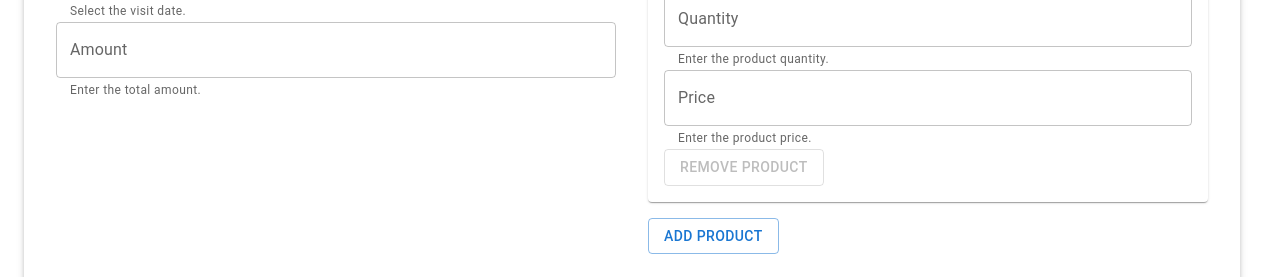
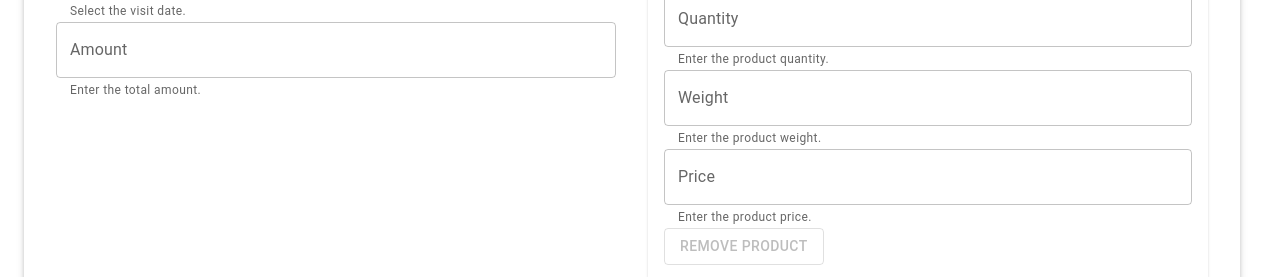
Before and after one commit to trendingvillain/DRM-FRONTEND, a React (Vite) app: page /buyer-records in a window 1280 px wide. Shown: the part 258-535 px from the top of the page. Built offline with nearby package versions, Linux system fonts and the light colour scheme; no server answers.

Commit message:
Update BuyerRecordForm.tsx

```diff
--- a/src/components/BuyerRecordForm.tsx
+++ b/src/components/BuyerRecordForm.tsx
@@ -1,4 +1,4 @@
-import  { useState, useEffect } from 'react';
+import { useState, useEffect } from 'react';
 import axios from 'axios';
 import {
   Container,
@@ -40,10 +40,13 @@ const BuyerRecordForm: React.FC = () => {
   const [selectedBuyer, setSelectedBuyer] = useState<any>(null);
   const [visitDate, setVisitDate] = useState<string>('');
   const [amount, setAmount] = useState<number>(0);
-  const [varients, setVarients] = useState<{ productName: number; quantity: number; price: number }[]>([
-    { productName: 1, quantity: 0, price: 0 },
-  ]);
-  const [alert, setAlert] = useState<{ type: 'success' | 'error' | null; message: string }>({ type: null, message: '' });
+  const [varients, setVarients] = useState<
+    { productName: number; quantity: number; price: number; weight: number }[]
+  >([{ productName: 1, quantity: 0, price: 0, weight: 0 }]);
+  const [alert, setAlert] = useState<{ type: 'success' | 'error' | null; message: string }>({
+    type: null,
+    message: '',
+  });
 
   useEffect(() => {
     const fetchBuyers = async () => {
@@ -57,11 +60,11 @@ const BuyerRecordForm: React.FC = () => {
     fetchBuyers();
   }, []);
 
-const handleBuyerChange = (event: SelectChangeEvent<any>) => {
-  const buyerId = event.target.value;
-  const selected = buyers.find((buyer) => buyer.id === buyerId);
-  setSelectedBuyer(selected || null);
-};
+  const handleBuyerChange = (event: SelectChangeEvent<any>) => {
+    const buyerId = event.target.value;
+    const selected = buyers.find((buyer) => buyer.id === buyerId);
+    setSelectedBuyer(selected || null);
+  };
 
   const handleVarientChange = (index: number, field: string, value: any) => {
     const updatedVarients = [...varients];
@@ -70,7 +73,7 @@ const handleBuyerChange = (event: SelectChangeEvent<any>) => {
   };
 
   const addVarient = () => {
-    setVarients([...varients, { productName: 1, quantity: 0, price: 0 }]);
+    setVarients([...varients, { productName: 1, quantity: 0, price: 0, weight: 0 }]);
   };
 
   const removeVarient = (index: number) => {
@@ -96,6 +99,7 @@ const handleBuyerChange = (event: SelectChangeEvent<any>) => {
         productName: productNames.find((product) => product.id === varient.productName)?.name || '',
         quantity: varient.quantity || 0,
         price: varient.price || 0,
+        weight: varient.weight || 0,
       })),
     };
 
@@ -106,7 +110,7 @@ const handleBuyerChange = (event: SelectChangeEvent<any>) => {
         setSelectedBuyer(null);
         setVisitDate('');
         setAmount(0);
-        setVarients([{ productName: 1, quantity: 0, price: 0 }]);
+        setVarients([{ productName: 1, quantity: 0, price: 0, weight: 0 }]);
       }
     } catch (error) {
       setAlert({ type: 'error', message: 'Failed to create buyer record. Please try again.' });
@@ -185,6 +189,14 @@ const handleBuyerChange = (event: SelectChangeEvent<any>) => {
                     helperText="Enter the product quantity."
                   />
                   <TextField
+                    label="Weight"
+                    type="number"
+                    fullWidth
+                    value={varient.weight || ''}
+                    onChange={(e) => handleVarientChange(index, 'weight', parseFloat(e.target.value) || 0)}
+                    helperText="Enter the product weight."
+                  />
+                  <TextField
                     label="Price"
                     type="number"
                     fullWidth
```
